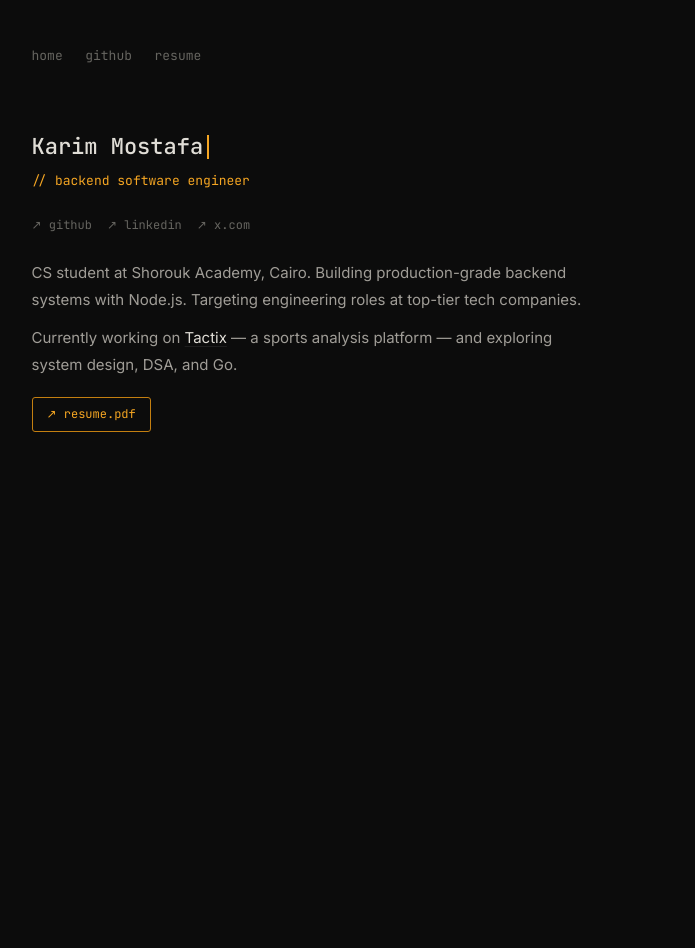
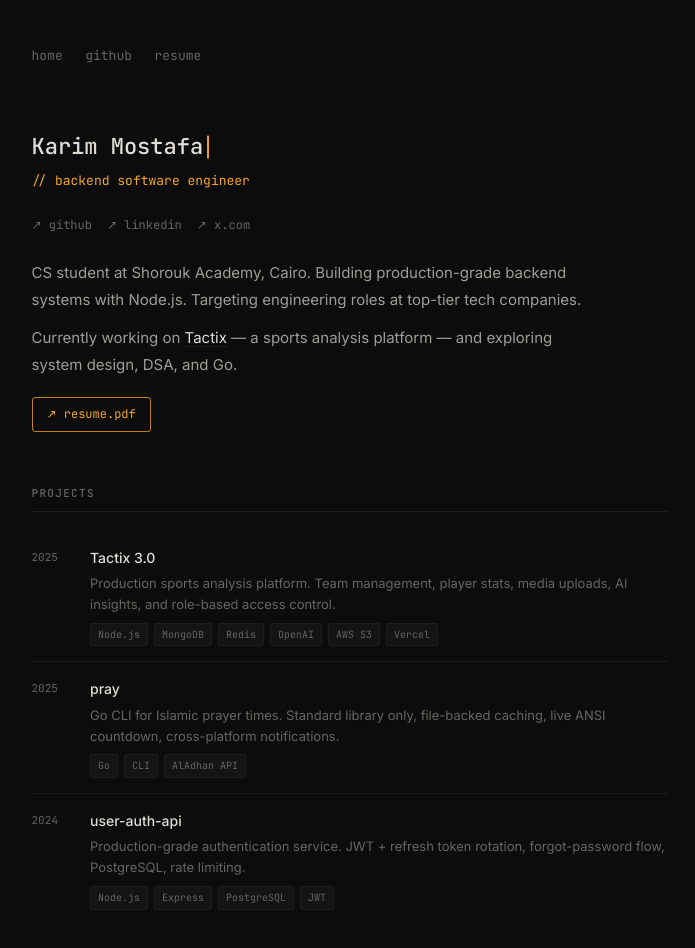
Before and after one commit to Karimmm03/karim-mostafa-portfolio, a Next.js app: page / in a window 1280 px wide. Shown: the top 948 px of the page, without its empty margins (291-986 px from the left). Before the commit the page ends 800 px from the top, so only its background shows below. Built offline with nearby package versions, Linux system fonts and the light colour scheme.

Commit message:
feat: add Projects component

```diff
--- a/app/globals.css
+++ b/app/globals.css
@@ -144,3 +144,79 @@ a {
 .resume-link:hover {
   background: rgba(245, 166, 35, 0.08);
 }
+
+.section-title {
+  font-family: var(--font-mono), monospace;
+  font-size: 11px;
+  font-weight: 500;
+  text-transform: uppercase;
+  letter-spacing: 0.12em;
+  color: var(--muted);
+  margin-bottom: 1.25rem;
+  padding-bottom: 0.5rem;
+  border-bottom: 1px solid var(--border);
+}
+
+.project {
+  display: flex;
+  align-items: flex-start;
+  gap: 1.5rem;
+  padding: 1rem 0;
+  border-bottom: 1px solid var(--border);
+  transition: padding-left 0.2s;
+}
+
+.project:last-child {
+  border-bottom: none;
+}
+
+.project:hover {
+  padding-left: 6px;
+}
+
+.project:hover .project-name {
+  color: var(--amber);
+}
+
+.project-year {
+  font-family: var(--font-mono), monospace;
+  font-size: 11px;
+  color: var(--muted);
+  min-width: 36px;
+  padding-top: 2px;
+}
+
+.project-body {
+  flex: 1;
+}
+
+.project-name {
+  font-size: 14px;
+  font-weight: 500;
+  color: var(--text);
+  margin-bottom: 3px;
+  transition: color 0.15s;
+}
+
+.project-desc {
+  font-size: 13px;
+  color: var(--muted);
+  line-height: 1.6;
+}
+
+.project-stack {
+  display: flex;
+  flex-wrap: wrap;
+  gap: 6px;
+  margin-top: 8px;
+}
+
+.badge {
+  font-family: var(--font-mono), monospace;
+  font-size: 10px;
+  color: var(--muted);
+  background: var(--surface);
+  border: 1px solid var(--border);
+  padding: 2px 7px;
+  border-radius: 2px;
+}
--- a/app/page.js
+++ b/app/page.js
@@ -1,3 +1,27 @@
+const PROJECTS = [
+  {
+    year: '2025',
+    name: 'Tactix 3.0',
+    href: 'https://github.com/Karimmm03',
+    desc: 'Production sports analysis platform. Team management, player stats, media uploads, AI insights, and role-based access control.',
+    stack: ['Node.js', 'MongoDB', 'Redis', 'OpenAI', 'AWS S3', 'Vercel'],
+  },
+  {
+    year: '2025',
+    name: 'pray',
+    href: 'https://github.com/Karimmm03/prayer-cli',
+    desc: 'Go CLI for Islamic prayer times. Standard library only, file-backed caching, live ANSI countdown, cross-platform notifications.',
+    stack: ['Go', 'CLI', 'AlAdhan API'],
+  },
+  {
+    year: '2024',
+    name: 'user-auth-api',
+    href: 'https://github.com/Karimmm03',
+    desc: 'Production-grade authentication service. JWT + refresh token rotation, forgot-password flow, PostgreSQL, rate limiting.',
+    stack: ['Node.js', 'Express', 'PostgreSQL', 'JWT'],
+  },
+]
+
 function Nav() {
   return (
     <nav className="nav">
@@ -40,11 +64,42 @@ function Hero() {
   )
 }
 
+function Project({ year, name, href, desc, stack }) {
+  return (
+    <a href={href} className="project" target="_blank" rel="noopener noreferrer">
+      <span className="project-year">{year}</span>
+      <div className="project-body">
+        <div className="project-name">{name}</div>
+        <div className="project-desc">{desc}</div>
+        <div className="project-stack">
+          {stack.map((tech) => (
+            <span className="badge" key={tech}>{tech}</span>
+          ))}
+        </div>
+      </div>
+    </a>
+  )
+}
+
+function Projects() {
+  return (
+    <section>
+      <p className="section-title">Projects</p>
+      <div className="projects">
+        {PROJECTS.map((project) => (
+          <Project key={project.name} {...project} />
+        ))}
+      </div>
+    </section>
+  )
+}
+
 export default function Home() {
   return (
     <main>
       <Nav />
       <Hero />
+      <Projects />
     </main>
   )
 }
```
